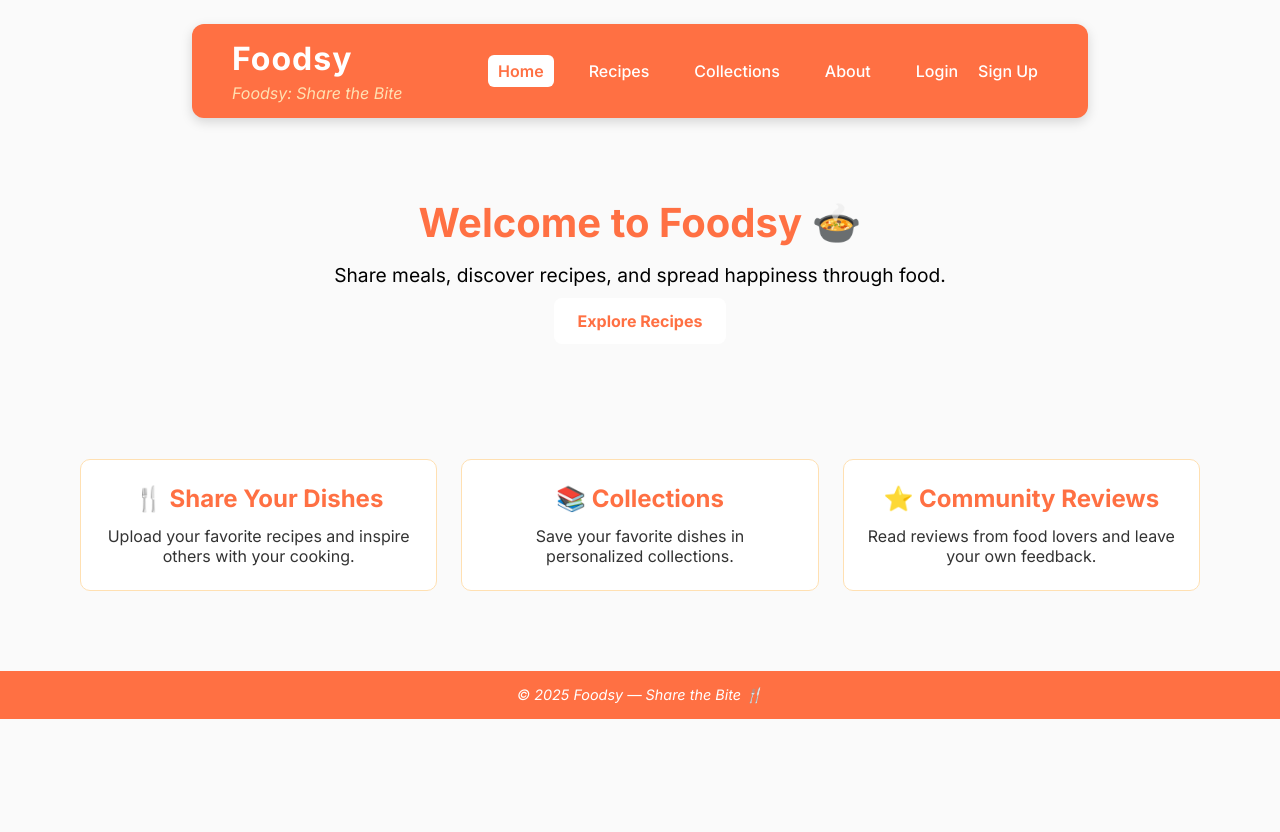
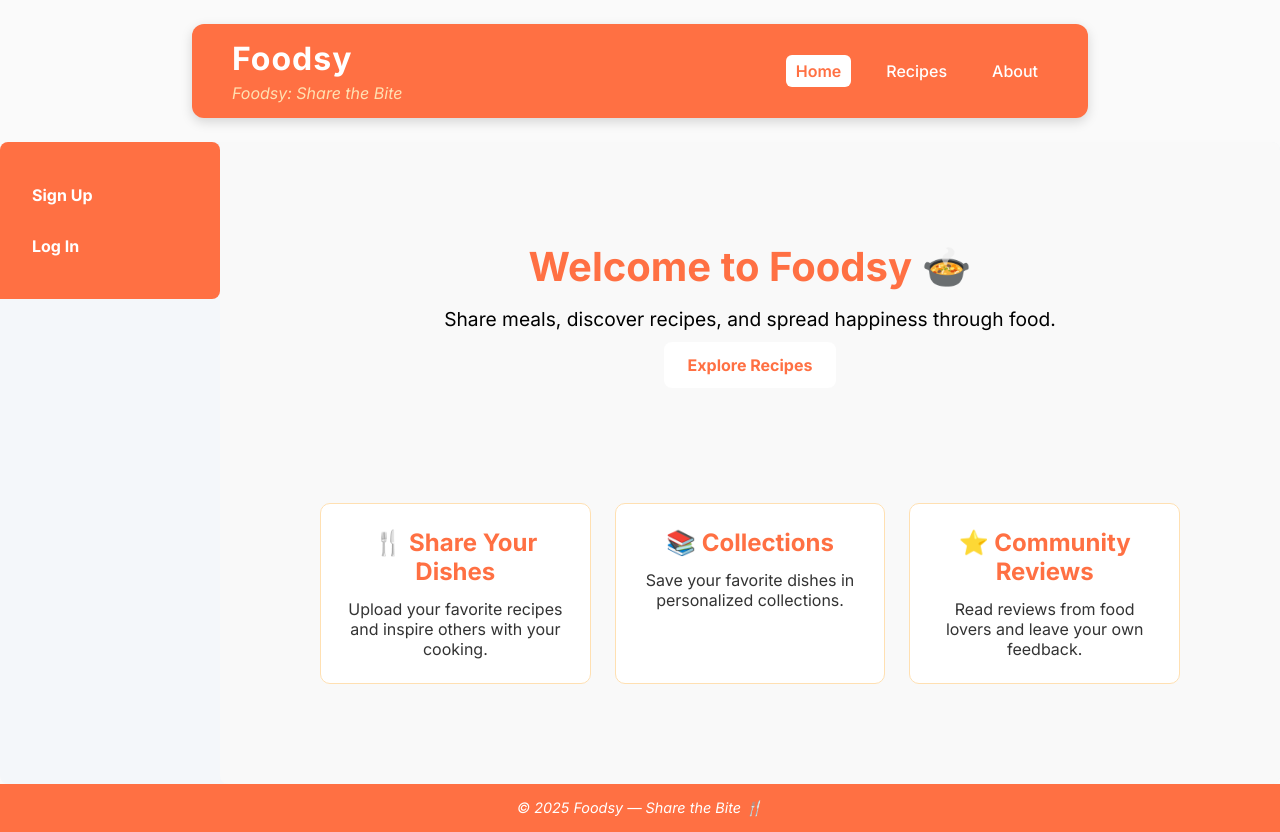
Before and after one commit to aamirjawed/food-sharing-frontend, a React (Vite) app: page / in a window 1280 px wide. Before the commit the page ends 800 px from the top, so only its background shows below. Built offline with nearby package versions, Linux system fonts and the light colour scheme; no server answers.

Commit message:
made authcontext and used at dashboard

```diff
--- a/src/Layout.jsx
+++ b/src/Layout.jsx
@@ -1,16 +1,19 @@
-import React from 'react'
-import Header from './components/Header/Header'
-import Footer from './components/Footer/Footer'
-import { Outlet } from 'react-router'
+import Header from "./components/Header/Header";
+import Footer from "./components/Footer/Footer";
+import { Outlet } from "react-router-dom";
+import DashboardLayout from "./components/DashboardLayout/DashboardLayout";
 
 const Layout = () => {
   return (
     <>
-        <Header />
+      <Header />
+
+      <DashboardLayout>
         <Outlet />
-        <Footer />
+      </DashboardLayout>
+      <Footer />
     </>
-  )
-}
+  );
+};
 
-export default Layout
+export default Layout;
--- a/src/components/Auth/Login/Login.jsx
+++ b/src/components/Auth/Login/Login.jsx
@@ -1,8 +1,10 @@
 /* eslint-disable no-unused-vars */
-import React, { useEffect, useState } from "react";
+import React, { useContext, useEffect, useState } from "react";
 import "./Login.css";
 import BASE_URL from '../../../constant.js'
 import {useNavigate} from 'react-router'
+import { AuthContext } from "../../../context/AuthContext.jsx";
+
 
 const Login = () => {
 
@@ -14,29 +16,13 @@ const Login = () => {
 
   const [loading, setLoading] = useState(false)
 
+  const {setUser} = useContext(AuthContext)
+
   const handleChange = (e) => {
     const { name, value } = e.target;
     setFormData({ ...formData, [name]: value });
   };
 
-  useEffect(() => {
-    const checkAuth = async() => {
-      try {
-        const res = await fetch(`${BASE_URL}/me`, {
-          method:"GET",
-          credentials:true
-        })
-
-        if(res.ok){
-          navigate('/recipes')
-        }
-      } catch (error) {
-        console.log(error)
-        console.log("Auth check failed:");
-      }
-    }
-    checkAuth()
-  }, [navigate])
 
   const handleSubmit = async (e) => {
     e.preventDefault();
@@ -62,6 +48,7 @@ const Login = () => {
           email: "",
           password: "",
         })
+        setUser(data)
         setLoading(false)
 
         alert("login success")
--- /dev/null
+++ b/src/components/DashboardLayout/DashboardLayout.css
@@ -0,0 +1,71 @@
+* {
+  margin: 0;
+  padding: 0;
+  box-sizing: border-box;
+}
+
+/* Dashboard layout */
+.dashboard {
+  display: flex;
+  background-color: #f4f7fa;
+  font-family: Arial, sans-serif;
+  border-radius: 8px;
+  overflow: hidden;
+  align-items: flex-start;
+}
+
+/* Sidebar */
+.dashboard-sidebar {
+  width: 220px;
+  background: #ff7043;
+  color: #fff;
+  padding: 20px;
+  height: auto;
+  border-radius: 0 8px 8px 0;
+}
+
+/* Sidebar nav links */
+.dashboard-sidebar nav ul {
+  list-style: none;
+  padding: 0;
+  margin: 0;
+}
+
+.dashboard-sidebar nav ul li {
+  margin: 15px 0;
+}
+
+/* Sidebar links */
+.dashboard-sidebar nav ul li a {
+  color: #fff;
+  text-decoration: none;
+  font-weight: bold;
+  display: block;
+  padding: 8px 12px;
+  border-radius: 4px;
+
+}
+
+.dashboard-sidebar nav ul li a:hover {
+  background: #ffe0b2;
+  color: #ff7043;
+}
+
+
+.dashboard-sidebar nav ul li strong {
+  display: block;
+  font-size: 18px;
+  margin-bottom: 20px;
+  margin-top: 10px;
+  margin-left: 10px;
+  color: #fff8e1;
+}
+
+
+.dashboard-content {
+  flex: 1;
+  padding: 20px;
+  background-color: #f9f9f9;
+  height: auto;
+  border-radius: 0 0 8px 8px;
+}
--- /dev/null
+++ b/src/components/DashboardLayout/DashboardLayout.jsx
@@ -0,0 +1,42 @@
+import { useContext } from "react";
+import { Link, Outlet } from "react-router-dom";
+import { AuthContext } from "../../context/AuthContext";
+import './DashboardLayout.css'
+
+const DashboardLayout = () => {
+  const { user } = useContext(AuthContext);
+
+  return (
+    <div className="dashboard">
+      {/* Sidebar */}
+      <aside className="dashboard-sidebar">
+        <nav>
+          <ul>
+            {user ? (
+              <>
+                <li><span>welcome,</span><strong>{user.fullName}</strong></li>
+                <li><Link to="profile">Edit Profile</Link></li>
+                <li><Link to="recipes">My Recipes</Link></li>
+                <li><Link to="collections">My Collections</Link></li>
+                <li><Link to="reviews">My Reviews</Link></li>
+                <li><Link to="/logout">Log out</Link></li>
+              </>
+            ) : (
+              <>
+                <li><Link to="/signup">Sign Up</Link></li>
+                <li><Link to="/login">Log In</Link></li>
+              </>
+            )}
+          </ul>
+        </nav>
+      </aside>
+
+      {/* Main content area */}
+      <main className="dashboard-content">
+        <Outlet />
+      </main>
+    </div>
+  );
+};
+
+export default DashboardLayout;
--- a/src/components/Header/Header.jsx
+++ b/src/components/Header/Header.jsx
@@ -1,25 +1,22 @@
-import React from "react";
+
 import { NavLink } from "react-router-dom";
 import "./Header.css";
 
+
 const Header = () => {
+
+
   return (
     <header className="header">
       <div className="header-left">
         <h1 className="app-name">Foodsy</h1>
         <p className="slogan">Foodsy: Share the Bite</p>
       </div>
+
       <nav className="nav-links">
         <NavLink to="/" end>Home</NavLink>
         <NavLink to="/recipes">Recipes</NavLink>
-        <NavLink to="/collections">Collections</NavLink>
         <NavLink to="/about">About</NavLink>
-
-        {/* Auth Links */}
-        <div className="auth-links">
-          <NavLink to="/login">Login</NavLink>
-          <NavLink to="/signup">Sign Up</NavLink>
-        </div>
       </nav>
     </header>
   );
--- /dev/null
+++ b/src/context/AuthContext.jsx
@@ -0,0 +1,42 @@
+/* eslint-disable react-refresh/only-export-components */
+import { createContext, useEffect, useState} from "react";
+import BASE_URL from "../constant";
+
+export const AuthContext = createContext()
+
+
+export const AuthContextProvider = ({children}) => {
+  const [user, setUser] = useState(null)
+  const [loading, setLoading] = useState(false)
+
+  useEffect(() => {
+    const checkMe = async () => {
+      setLoading(true)
+        try {
+          const response = await fetch(`${BASE_URL}/me`, {
+            method:"GET",
+            credentials:"include"
+          })
+
+          const data = await response.json()
+
+          if(response.ok){
+            setUser(data.data)
+          }
+        } catch (error) {
+          console.log("Error in check me in auth context jsx", error.message)
+          setUser(null)
+        }finally{
+          setLoading(false)
+        }
+    }
+    checkMe()
+  }, [])
+
+
+  return (
+    <AuthContext.Provider value={{user, setUser, loading}}>
+    {children}
+    </AuthContext.Provider>
+  )
+}
--- a/src/main.jsx
+++ b/src/main.jsx
@@ -8,6 +8,8 @@ import Signup from './components/Auth/SignUp/Signup'
 import Login from './components/Auth/Login/Login'
 import Recipe from './components/Recipe/Recipe'
 import RecipeDetail from './components/RecipeDetail/RecipeDetail'
+import { AuthContextProvider } from './context/AuthContext'
+// import DashboardLayout from './components/DashboardLayout/DashboardLayout'
 
 
 const router = createBrowserRouter(
@@ -18,6 +20,7 @@ const router = createBrowserRouter(
         <Route path='login' element={<Login />} />
         <Route path='recipes' element={<Recipe />} />
         <Route path='recipes/:id' element={<RecipeDetail />} />
+        {/* <Route path='/dashboard' element={<DashboardLayout />} /> */}
     </Route>
   )
 )
@@ -27,6 +30,8 @@ const router = createBrowserRouter(
 
 createRoot(document.getElementById('root')).render(
   <StrictMode>
+  <AuthContextProvider>
     <RouterProvider router={router} />
+   </AuthContextProvider>
   </StrictMode>,
 )
```
